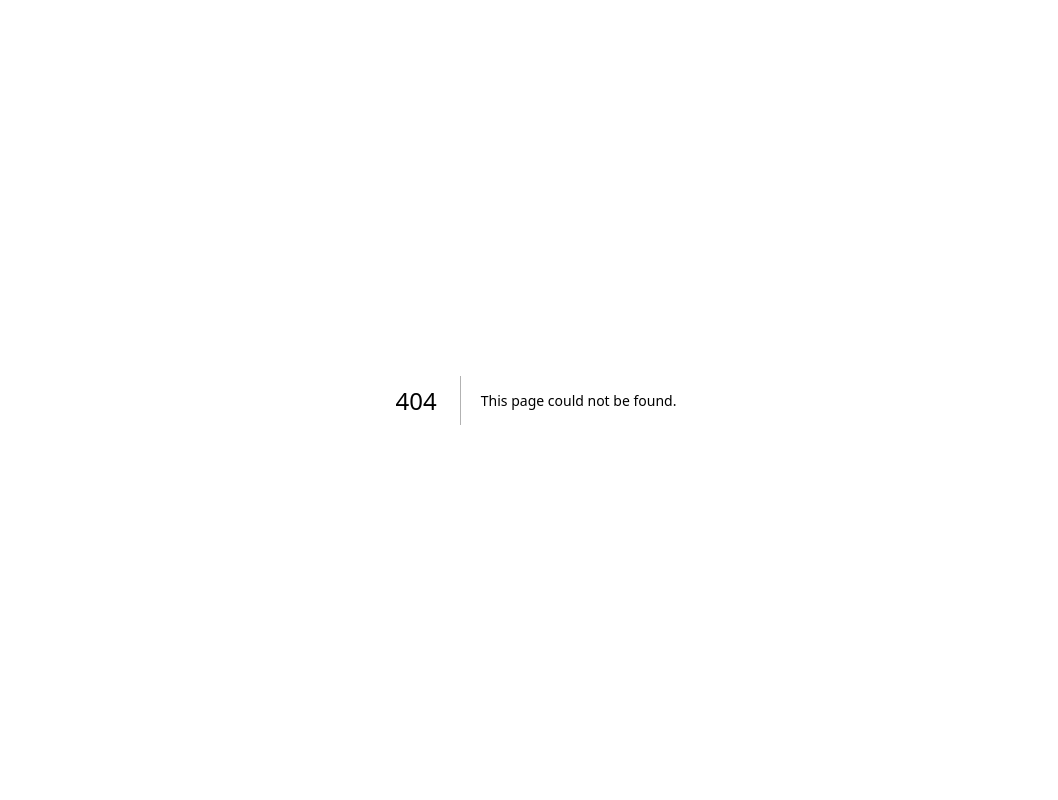
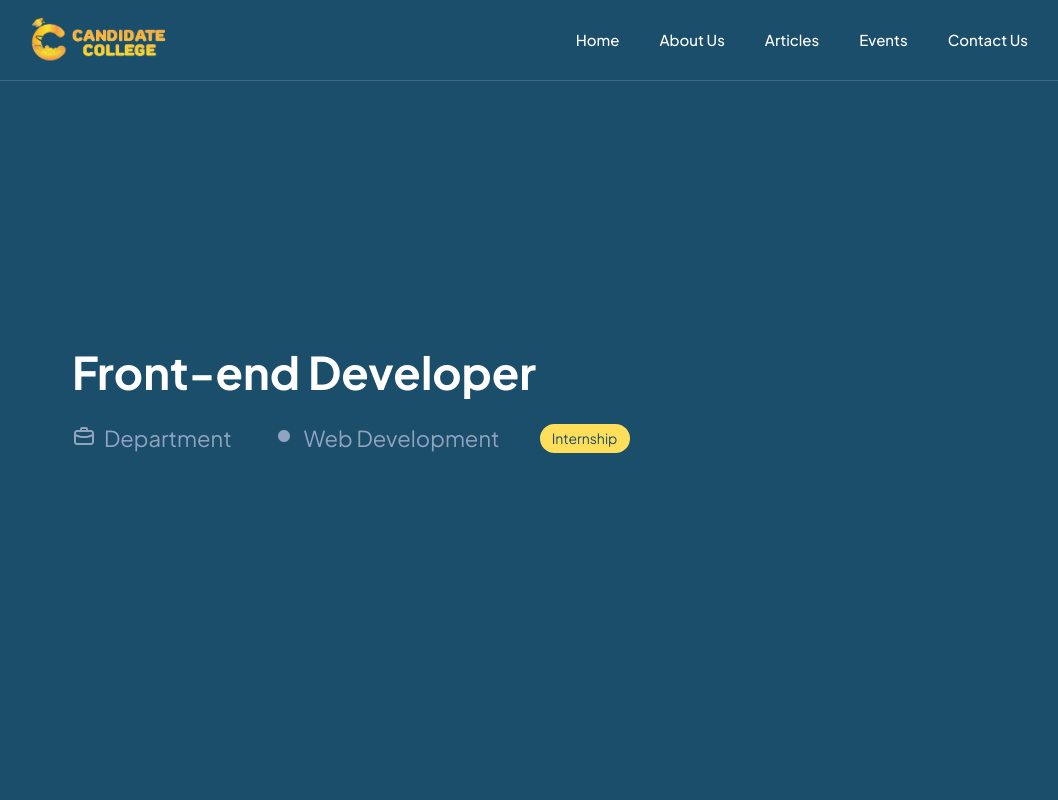
Before and after one commit to candidatecollege/candidate-college, a Next.js app: page /careers/1 in a window 1280 px wide. Before the commit this address had no page. Shown: the top 800 px of the page, without its empty margins (104-1162 px from the left). Built offline with nearby package versions, Linux system fonts and the light colour scheme.

Commit message:
Create hero section at detail page for career

```diff
--- /dev/null
+++ b/src/app/careers/[slug]/page.tsx
@@ -0,0 +1,102 @@
+"use client";
+import { Navbar, Footer } from "@/components";
+
+const Detail = () => {
+  return (
+    <main className="w-full bg-whie overflow-hidden">
+      {/* Navbar */}
+      <Navbar />
+
+      {/* Hero */}
+      <section className="flex flex-col pt-36 w-full pb-[120px] lg:py-12 bg-primary justify-center items-center lg:items-start relative h-fit md:h-screen overflow-hidden">
+        <div className="flex flex-col items-start lg:ml-[176px]">
+          <h1 className="text-[32px] lg:text-[45px] leading-[40px] lg:leading-[52px] font-bold text-center text-white">
+            Front-end Developer
+          </h1>
+
+          <div className="lg:flex lg:gap-6 lg:items-center lg:mt-6">
+            <p className="bg-secondary w-[90px] px-2 py-1 text-primary rounded-2xl text-[12px] mt-6 text-center lg:hidden">
+              Internship
+            </p>
+
+            <div className="h-full flex mt-1">
+              <svg
+                className="lg:w-[24px] lg:h-[24px]"
+                width="16"
+                height="16"
+                viewBox="0 0 16 16"
+                fill="none"
+                xmlns="http://www.w3.org/2000/svg"
+              >
+                <g id="uil:bag">
+                  <path
+                    id="Vector"
+                    d="M12.6668 4H10.6668V3.33333C10.6668 2.97971 10.5264 2.64057 10.2763 2.39052C10.0263 2.14048 9.68712 2 9.3335 2H6.66683C6.31321 2 5.97407 2.14048 5.72402 2.39052C5.47397 2.64057 5.3335 2.97971 5.3335 3.33333V4H3.3335C2.80306 4 2.29436 4.21071 1.91928 4.58579C1.54421 4.96086 1.3335 5.46957 1.3335 6V12C1.3335 12.5304 1.54421 13.0391 1.91928 13.4142C2.29436 13.7893 2.80306 14 3.3335 14H12.6668C13.1973 14 13.706 13.7893 14.081 13.4142C14.4561 13.0391 14.6668 12.5304 14.6668 12V6C14.6668 5.46957 14.4561 4.96086 14.081 4.58579C13.706 4.21071 13.1973 4 12.6668 4ZM6.66683 3.33333H9.3335V4H6.66683V3.33333ZM13.3335 12C13.3335 12.1768 13.2633 12.3464 13.1382 12.4714C13.0132 12.5964 12.8436 12.6667 12.6668 12.6667H3.3335C3.15668 12.6667 2.98712 12.5964 2.86209 12.4714C2.73707 12.3464 2.66683 12.1768 2.66683 12V8.26L5.78683 9.33333C5.85762 9.34294 5.92938 9.34294 6.00016 9.33333H10.0002C10.0725 9.332 10.1442 9.32078 10.2135 9.3L13.3335 8.26V12ZM13.3335 6.85333L9.8935 8H6.10683L2.66683 6.85333V6C2.66683 5.82319 2.73707 5.65362 2.86209 5.5286C2.98712 5.40357 3.15668 5.33333 3.3335 5.33333H12.6668C12.8436 5.33333 13.0132 5.40357 13.1382 5.5286C13.2633 5.65362 13.3335 5.82319 13.3335 6V6.85333Z"
+                    fill="#90A3BF"
+                  />
+                </g>
+              </svg>
+              <p className="text-[12px] lg:text-[22px] lg:leading-[28px] text-[#90A3BF] ml-2 mr-4">
+                Department
+              </p>
+            </div>
+
+            <div className="h-full flex mt-1">
+              <svg
+                className="lg:w-[24px] lg:h-[24px]"
+                width="16"
+                height="16"
+                viewBox="0 0 16 16"
+                fill="none"
+                xmlns="http://www.w3.org/2000/svg"
+              >
+                <g id="carbon:dot-mark">
+                  <path
+                    id="Vector"
+                    d="M8 12C10.2091 12 12 10.2091 12 8C12 5.79086 10.2091 4 8 4C5.79086 4 4 5.79086 4 8C4 10.2091 5.79086 12 8 12Z"
+                    fill="#90A3BF"
+                  />
+                </g>
+              </svg>
+              <p className="text-[12px] lg:text-[22px] lg:leading-[28px] text-[#90A3BF] ml-2 mr-4">
+                Web Development
+              </p>
+            </div>
+
+            <p className="bg-secondary w-[90px] px-2 py-1 text-primary rounded-2xl text-[12px] lg:text-[14px] text-center hidden lg:block">
+              Internship
+            </p>
+          </div>
+
+          <button className="mt-10 rounded-[50px] px-[35px] py-3 w-full h-full bg-secondary flex items-center justify-center lg:hidden">
+            Apply Now
+            <div className="ml-2 self-center">
+              <svg
+                width="17"
+                height="16"
+                viewBox="0 0 17 16"
+                fill="none"
+                xmlns="http://www.w3.org/2000/svg"
+              >
+                <g id="ep:arrow-up-bold">
+                  <path
+                    id="Vector"
+                    d="M14.864 5.293C14.6764 5.10553 14.4221 5.00021 14.157 5.00021C13.8918 5.00021 13.6375 5.10553 13.45 5.293L8.49995 10.243L3.54995 5.293C3.36135 5.11084 3.10875 5.01004 2.84655 5.01232C2.58435 5.0146 2.33354 5.11977 2.14813 5.30518C1.96272 5.49059 1.85756 5.7414 1.85528 6.0036C1.853 6.26579 1.95379 6.51839 2.13595 6.707L7.79295 12.364C7.98048 12.5515 8.23479 12.6568 8.49995 12.6568C8.76512 12.6568 9.01942 12.5515 9.20695 12.364L14.864 6.707C15.0514 6.51947 15.1567 6.26516 15.1567 6C15.1567 5.73483 15.0514 5.48053 14.864 5.293Z"
+                    fill="#1B4E6B"
+                  />
+                </g>
+              </svg>
+            </div>
+          </button>
+        </div>
+      </section>
+
+      {/* footer */}
+      <div className="w-full bg-primary">
+        <Footer />
+      </div>
+    </main>
+  );
+};
+
+export default Detail;
```
